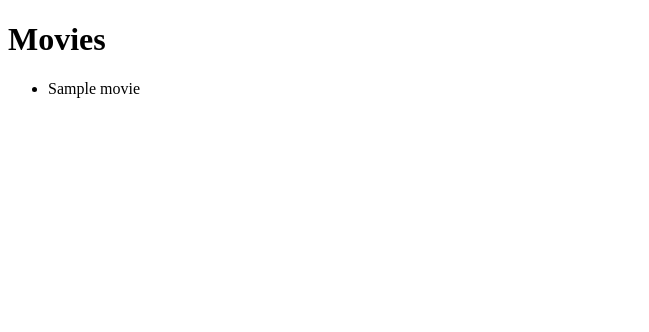
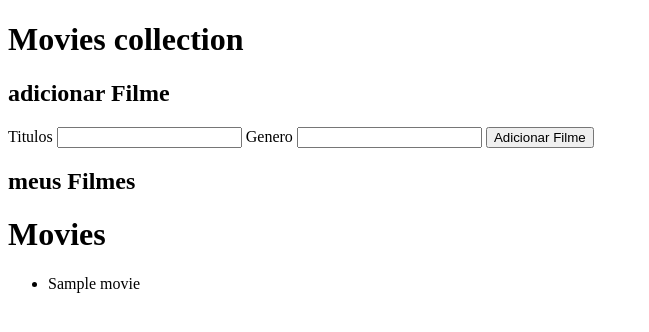
Before and after one commit to kauansil14/movies-collection, a Flask app: template templates/index.html in a window 1280 px wide. Shown: the top 332 px of the page, without its empty margins (0-649 px from the left). Run offline with Flask 3, Linux system fonts and the light colour scheme; the template is opened without the code that fills it: most values are stand-ins (such as "Sample title", 1, 10 or a date in 2020).

Commit message:
adicionar filme ok

```diff
--- a/app.py
+++ b/app.py
@@ -1,14 +1,24 @@
-from flask import Flask, render_template
+from flask import Flask, render_template, request, redirect
 import requests
 
 app = Flask(__name__)
 
 API_URL = 'http://127.0.0.1:5000/api/movies'
 
-@app.route('/', methods=['GET'])
+@app.route('/', methods=['GET', 'POST'])
 def indx():
+    if request.method == 'POST':
+        title = request.form['title']
+        genre = request.form['genre']
+        requests.post(API_URL, json={'title':title, 'genre':genre})
+        return redirect('/')
+        pass
     response = requests.get(API_URL)
-    return render_template('index.html')
+    if response.status_code == 200:
+            movies = response.json()
+    else:
+            movies = []
+    return render_template('index.html', movies=movies)
 
 if __name__ == '__main__':
     app.run(port=5001, debug=True)
--- a/requirements.txt
+++ b/requirements.txt
@@ -1 +1,2 @@
 Flask>=3.0.3,<3.1
+requests>=2.32.3,<2.33
--- a/templates/index.html
+++ b/templates/index.html
@@ -1,6 +1,21 @@
 {% extends 'base.html' %}
 
 {% block content %}
+
+    <h1>Movies collection</h1>
+    <h2>adicionar Filme</h2>
+    <form action="/" method="post">
+        <label for="title">Titulos</label>
+        <input type="text" id="title" name="title" required>
+        <label for="genre">Genero</label>
+        <input type="text" id="genre" name="genre" required>
+        <button type="subimit">Adicionar Filme</button>
+    <rm>
+
+
+
+    </form>
+    <h2>meus Filmes</h2>
     <h1>Movies</h1>
     <ul>
         {% for movie in movies %}
```
